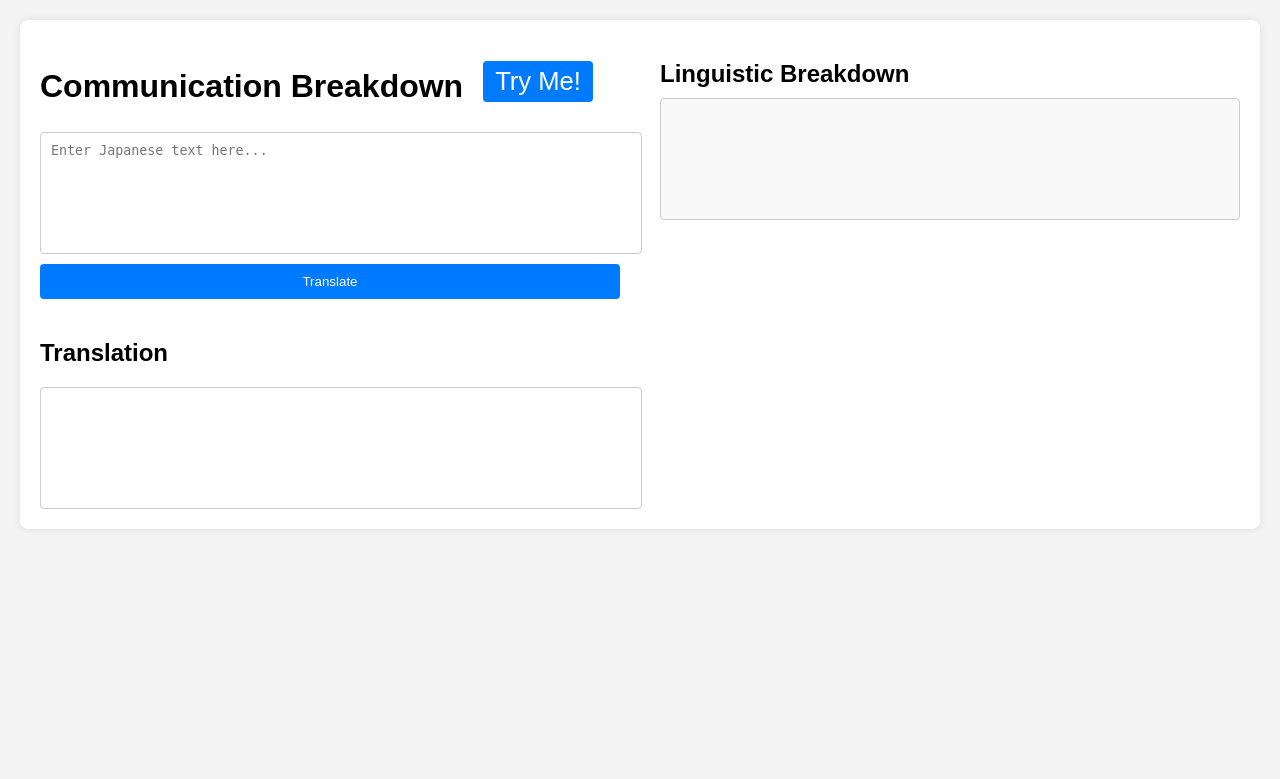
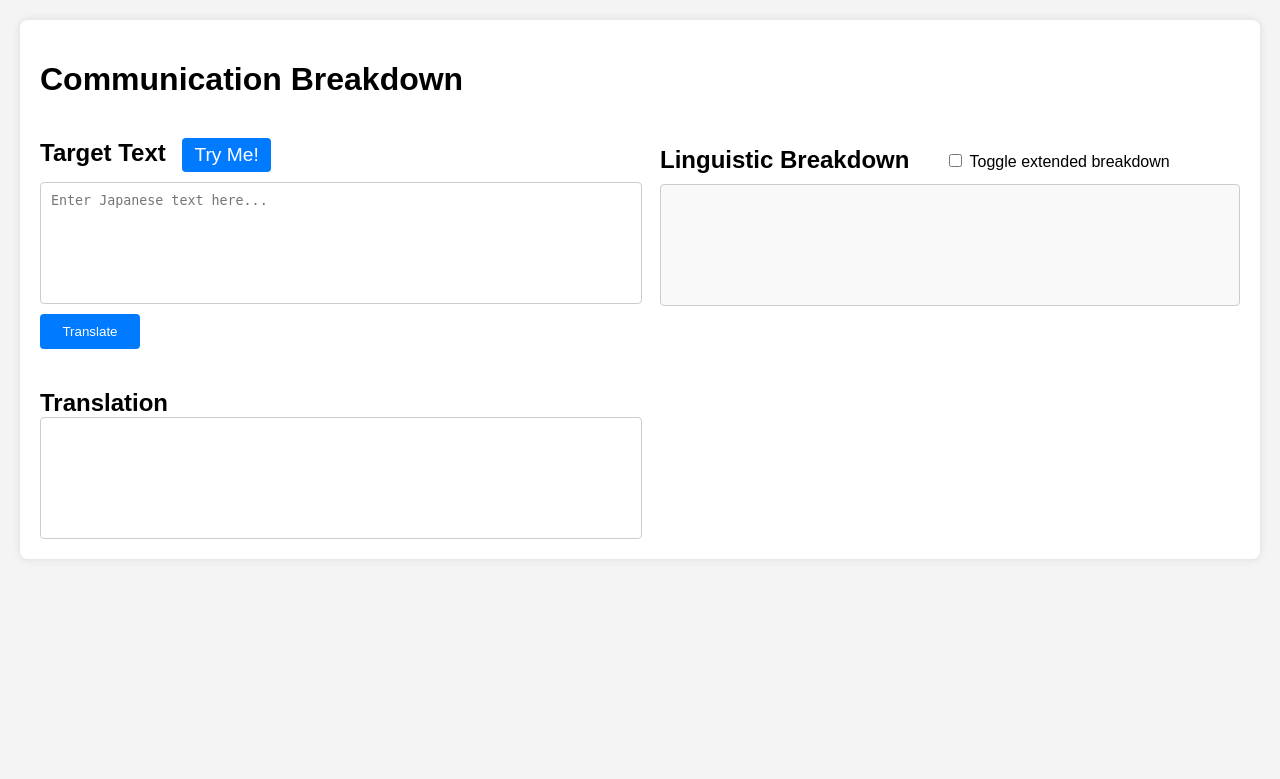
Before and after one commit to itkc7/Communication-Breakdown, a Flask app: page / in a window 1280 px wide. Shown: the top 779 px of the page. Run offline with Flask 3, Linux system fonts and the light colour scheme.

Commit message:
many changes
added extended definition toggle, improved css design, improved punctuation edge case logic

```diff
--- a/app.py
+++ b/app.py
@@ -10,7 +10,7 @@ app = Flask(__name__)
 
 deeplx_api = "https://monarch-immortal-ram.ngrok-free.app/v2/translate"  # pro endpoint + hosted
 
-# deeplx_api = "http://127.0.0.1:1188/v2/translate" # pro endpoint + local
+# deeplx_api = "http://127.0.0.1:1188/v2/translate"  # pro endpoint + local
 
 
 # deeplx_api = "http://127.0.0.1:1188/translate"  # mobile endpoint
@@ -29,7 +29,7 @@ pos_mapping = {
     "ADV": "Adverb",
     "PRON": "Pronoun",
     "DET": "Determiner",
-    "ADP": "Adposition",
+    "ADP": "Particle",
     "CONJ": "Conjunction",
     "CCONJ": "Coordinating Conjunction",
     "SCONJ": "Subordinating Conjunction",
@@ -54,22 +54,23 @@ custom_definitions = {
 }
 
 
-
 # Function to get English definition using Jisho API or custom definitions
 
 
-# def get_english_definition(lemma, pos):
-#     if lemma in custom_definitions:
-#         return custom_definitions[lemma]
-#     try:
-#         result = Word.request(lemma)
-#         if result and result.data:
-#             return result.data[0].senses[0].english_definitions[0]
-#     except Exception as e:
-#         if pos != "PUNCT":
-#             print(f"Error fetching definition for {lemma}: {e}")
-#     return "No definition found"
 def get_english_definition(lemma, pos):
+    if lemma in custom_definitions:
+        return custom_definitions[lemma]
+    try:
+        result = Word.request(lemma)
+        if result and result.data:
+            return result.data[0].senses[0].english_definitions[0]
+    except Exception as e:
+        if pos != "PUNCT":
+            print(f"Error fetching definition for {lemma}: {e}")
+    return "No definition found"
+
+
+def get_english_definition_extended(lemma, pos):
     if lemma in custom_definitions:
         return custom_definitions[lemma]
 
@@ -104,6 +105,8 @@ def get_english_definition(lemma, pos):
         return "No definition found"
 
 # Function to check if a character is hiragana
+
+
 def is_hiragana(char):
     return "HIRAGANA" in unicodedata.name(char, "")
 
@@ -117,6 +120,8 @@ def kanji_to_hiragana(text):
     return hiragana
 
 # Route for the home page
+
+
 @app.route('/')
 def home():
     return render_template('index.html')
@@ -127,6 +132,8 @@ def home():
 def translate():
     data = request.json
     sentence = data.get('sentence', '')
+    # Get the extended flag from request
+    extended = data.get('extended', False)
 
     # Translate the sentence using DeepLX API PRO ENDPOINT
     translation_data = {
@@ -141,7 +148,6 @@ def translate():
 # "source_lang": "EN",
 # "target_lang": "ZH"
     # }
-
 
     post_data = json.dumps(translation_data)
 
@@ -174,7 +180,10 @@ def translate():
         token_hiragana = kanji_to_hiragana(token.text)
         lemma_hiragana = kanji_to_hiragana(lemma)
         if token.pos_ != "PUNCT":
-            definition = get_english_definition(lemma, token.pos_)
+            if token.text in ["？", "?"]:
+                continue
+            definition = get_english_definition_extended(
+                lemma, token.pos_) if extended else get_english_definition(lemma, token.pos_)
             token_display = f"{token.text} ({token_hiragana})" if token_hiragana else token.text
             lemma_display = f"{lemma} ({lemma_hiragana})" if lemma_hiragana else lemma
             breakdown.append({
--- a/static/script.js
+++ b/static/script.js
@@ -6,12 +6,17 @@ document.getElementById("translate-btn").addEventListener("click", async () => {
   }
 
   try {
+    const extendedBreakdown = document.getElementById("breakdown-type").checked;
+
     const response = await fetch("/translate", {
       method: "POST",
       headers: {
         "Content-Type": "application/json",
       },
-      body: JSON.stringify({ sentence: inputText }),
+      body: JSON.stringify({
+        sentence: inputText,
+        extended: extendedBreakdown, // Send the checkbox state
+      }),
     });
 
     const data = await response.json();
@@ -26,11 +31,16 @@ document.getElementById("translate-btn").addEventListener("click", async () => {
             ? `<br><strong>Base Form:</strong> ${item.lemma}`
             : "";
 
+        // Handle extended definitions (which might contain newlines)
+        const definition = extendedBreakdown
+          ? item.definition.replace(/\n/g, "<br>")
+          : item.definition;
+
         return `
                 <div class="breakdown-item">
                     <strong>Word:</strong> ${item.token}${displayLemma}<br>
                     <strong>Type:</strong> ${item.pos}<br>
-                    <strong>Definition:</strong> ${item.definition}<br><br>
+                    <strong>Definition:</strong> ${definition}<br><br>
                 </div>
             `;
       })
@@ -53,8 +63,17 @@ document.addEventListener("DOMContentLoaded", function () {
     "昨日は雨が降りました。",
     "東京に行きたいです。",
     "猫が好きです。",
-    "すみません、英語を話せますか？",
+    "英語を話せますか？",
   ];
+
+  document
+    .getElementById("breakdown-type")
+    .addEventListener("change", function () {
+      const inputText = document.getElementById("input-text").value;
+      if (inputText) {
+        document.getElementById("translate-btn").click();
+      }
+    });
 
   tryMeBtn.addEventListener("click", function () {
     const randomPhrase =
--- a/static/style.css
+++ b/static/style.css
@@ -16,14 +16,14 @@ body {
     max-width: 1200px;
     margin: 0 auto;
     display: flex;
-    gap: 40px; /* Increased gap for more space between columns */
+    gap: 40px;
 }
 
 .translation-column {
     flex: 1;
     display: flex;
     flex-direction: column;
-    min-width: 0; /* Important to prevent squishing */
+    min-width: 10px;
     gap: 10px;
 }
 
@@ -31,8 +31,9 @@ body {
     flex: 1;
     display: flex;
     flex-direction: column;
-    min-width: 0; /* Important to prevent squishing */
-    height: 100%; /* give it height context */
+    margin-top: 86px;
+    min-width: 0;
+    height: 100%;
 }
 
 #breakdown-output {
@@ -42,19 +43,20 @@ body {
     padding: 10px;
     border-radius: 4px;
     background-color: #f9f9f9;
-    overflow-x: hidden; /* Prevent horizontal overflow */
+    overflow-x: hidden;
     min-height: 100px;
-    max-height: 300px; /* adjust as needed */
+    max-height: 400px;
 }
 
 
-h1, h2 {
+h1, h2{
     margin-bottom: 10px;
 }
 
 textarea {
     width: 100%;
     height: 100px;
+    margin-top: -20px;
     padding: 10px;
     border-radius: 4px;
     border: 1px solid #ccc;
@@ -71,8 +73,24 @@ button {
     margin-bottom: 10px;
 }
 
+#translate-btn {
+    width: 100px;
+}
+
 button:hover {
     background-color: #0056b3;
+}
+
+.breakdown-header {
+  display: flex;
+  align-items: center;
+  gap: 15px;
+  /* margin-bottom: 10px; */
+}
+
+#breakdown-type {
+    margin-top: 15px;
+    margin-left: 25px;
 }
 
 #try-me-btn {
--- a/templates/index.html
+++ b/templates/index.html
@@ -16,10 +16,13 @@
       <div class="translation-column">
         <h1 style="display: flex; align-items: center; gap: 10px">
           Communication Breakdown
+        </h1>
+        <h2>
+          Target Text
           <button id="try-me-btn" style="font-size: 0.8em; padding: 6px 12px">
             Try Me!
           </button>
-        </h1>
+        </h2>
 
         <textarea
           id="input-text"
@@ -30,9 +33,19 @@
         <textarea id="translation-output" readonly></textarea>
       </div>
 
-      <!-- Right column for breakdown box -->
       <div class="breakdown-column">
-        <h2>Linguistic Breakdown</h2>
+        <div class="breakdown-header">
+          <h2>Linguistic Breakdown</h2>
+          <label class="checkbox-label" for="breakdown-type">
+            <input
+              type="checkbox"
+              id="breakdown-type"
+              name="breakdown-type"
+              value="toggled"
+            />
+            Toggle extended breakdown
+          </label>
+        </div>
         <div id="breakdown-output"></div>
       </div>
     </div>
```
